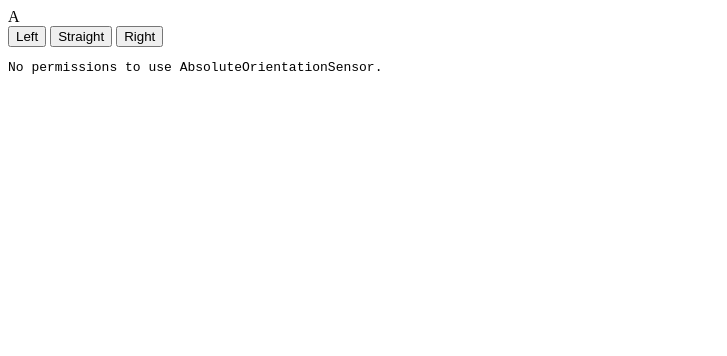
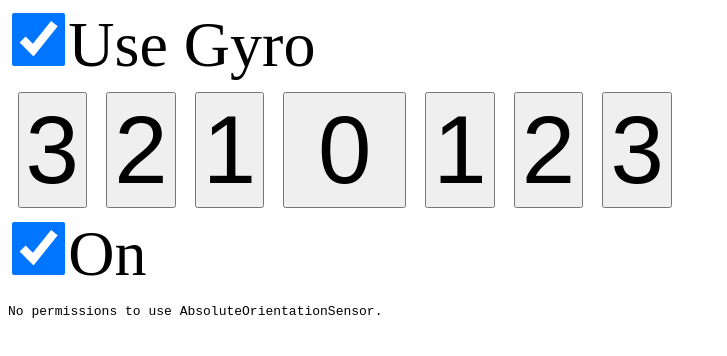
Before and after one commit to JibberJim/Swervy, a website: page public/index.html in a window 1280 px wide. Shown: the whole page, without its empty margins (0-727 px from the left). Drawn offline with Linux system fonts and the light colour scheme.

Commit message:
Add some big buttons for non gyro steering, and make a steady straight on send always zero steering to make it easier to stay straight, add checkboxes to turn it off, and keep non gyro awake with 0's

```diff
--- a/public/index.html
+++ b/public/index.html
@@ -1,18 +1,28 @@
 <html><title>Steer</title>
 <body>
 <script type='text/javascript'>
+let timer = 0;
 async function postAngle(angle) {
-  document.getElementById('debug').textContent="Sending:"+angle+"\n"+document.getElementById('debug').textContent.substring(0,10000);
+  clearTimeout(timer);
+  if (document.getElementById("on").checked) {
+    document.getElementById('debug').textContent="Sending:"+angle+"\n"+document.getElementById('debug').textContent.substring(0,200);
     const r = await fetch('/steer', {
       method:'post',
       headers:{ 'Accept':'application/json','Content-Type':'application/json' },
       body: JSON.stringify( { steering_angle: angle } )
     } );
     let result = await r.json();
+    if (!document.getElementById("usegyro").checked) {
+      // if we're on send an angle every 3 seconds to keep the
+      // connection open
+      timer = setTimeout(postAngle,3000,0);
+    }
+  }
 }
 const options = { frequency: 1, referenceFrame: 'device' };
 const sensor = new AbsoluteOrientationSensor(options);
 sensor.addEventListener('reading', () => {
+    if (document.getElementById("usegyro").checked) {
       let qw=sensor.quaternion[0];
       let qx=sensor.quaternion[1];
       let qy=sensor.quaternion[2];
@@ -21,9 +31,16 @@ sensor.addEventListener('reading', () => {
       let degreesHeading = heading / Math.PI * 180;
       let delta =180 -  Math.abs(degreesHeading);
       let direction = heading<0 ? 1 : -1;
-    console.log(heading,degreesHeading,direction)
+      if (delta<5) {
+        // Make sure we don't swerve down the road when sprinting, and
+        // ensure not too much effort to hold a steady course.
+        delta=0;
+      }
+      // XXX should we make the other steering more discrete chunks?
+      console.log(heading,degreesHeading,direction);
       document.getElementById('a').textContent=direction*delta;
       postAngle(direction*delta);
+    }
 });
 
 Promise.all([navigator.permissions.query({ name: "accelerometer" }),
@@ -41,8 +58,19 @@ Promise.all([navigator.permissions.query({ name: "accelerometer" }),
 
 
 </script>
-<div id="a">A</div>
-<button onclick='postAngle(-30)'>Left</button>
-<button onclick='postAngle(0)'>Straight</button>
-<button onclick='postAngle(30)'>Right</button>
+<style type="text/css">
+
+section { font-size:4em; }
+input[type=checkbox] { height:4em; width:4em; }
+button { font-size:1.5em; margin:0.1em;}
+
+</style>
+<section id="main">
+<input type="checkbox" id="usegyro" checked><label for="usegyro">Use Gyro</label>
+<div id="buttons">
+<button onclick='postAngle(-22.5)'>3</button><button onclick='postAngle(-15)'>2</button><button onclick='postAngle(-7.5)'>1</button><button onclick='postAngle(0)'>&nbsp;0&nbsp;</button><button onclick='postAngle(7.5)'>1</button><button onclick='postAngle(15)'>2</button><button onclick='postAngle(22.5)'>3</button></div>
+<input type="checkbox" id="on" checked><label for="usegyro">On</label>
+</section>
+
+<div id="a"></div>
 <pre id="debug"></pre>
```
Lines whose indentation alone changed are shown as unchanged.
